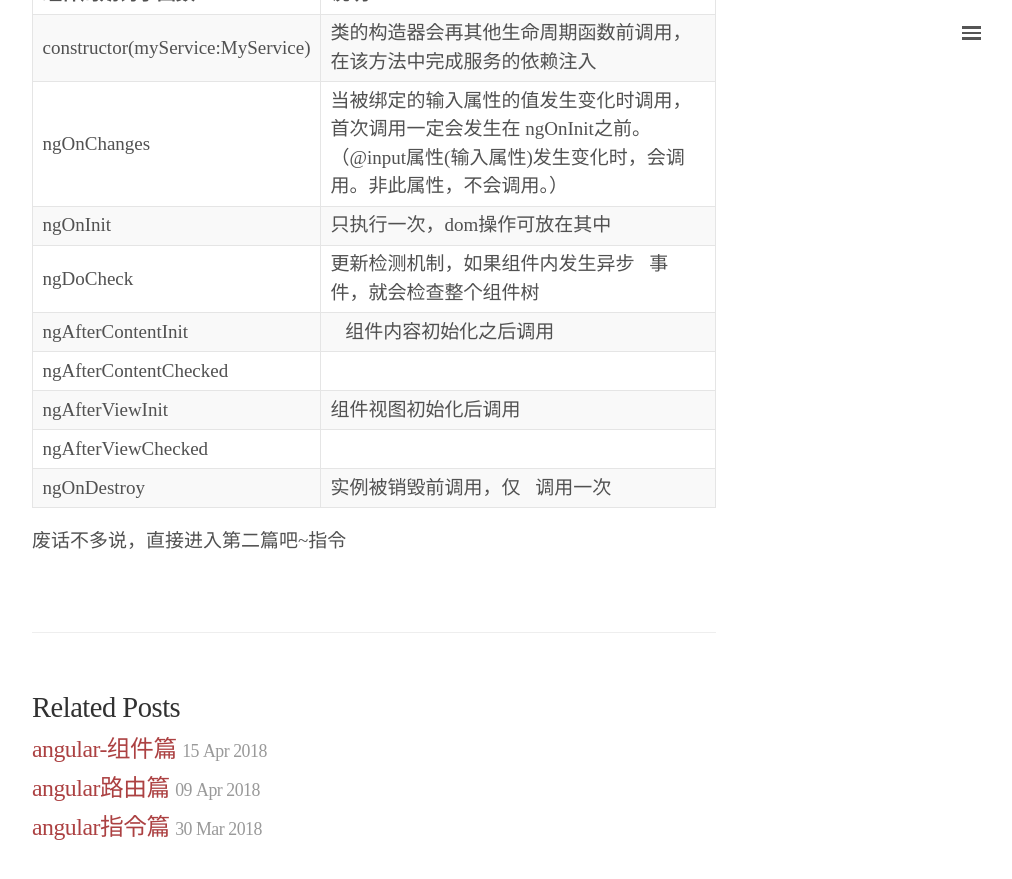
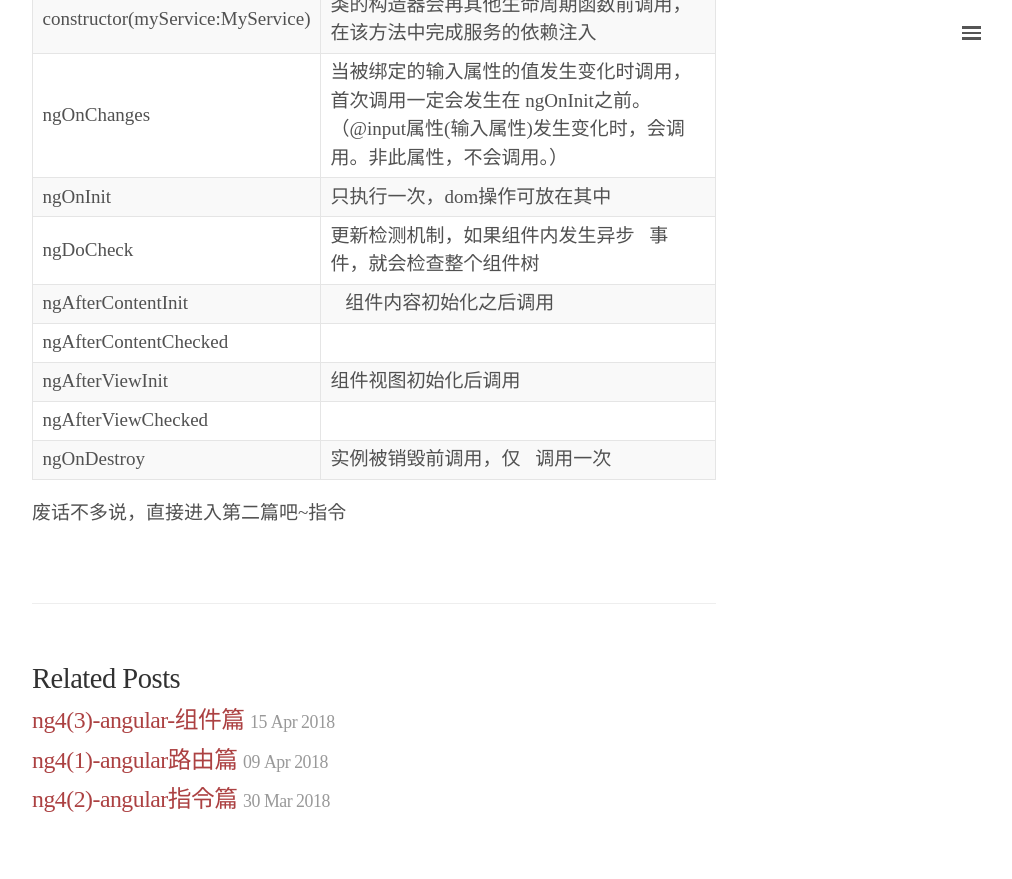
Before and after one commit to monkeyxy/monkeyxy.github.io, a Jekyll site: the page built from _posts/angular/2018-03-28-ng4(0)angular轻入门.markdown, in a window 1280 px wide and 900 px high, scrolled down 2704 px. Shown: the top 879 px of the window, without its empty margins (266-1278 px from the left). Built offline with Jekyll 4.4.1, drawn with Linux system fonts in a browser that asks for light colours; some of the changed text lies outside the part shown.

Commit message:
title修改

```diff
--- a/_posts/angular/2018-03-28-ng4-(0)angular轻入门.markdown
+++ b/_posts/angular/2018-03-28-ng4(0)angular轻入门.markdown
@@ -1,5 +1,5 @@
 ---
-title: angular轻入门
+title: ng4(0)-angular轻入门
 date: '2018-03-28 16:00:00'
 categories: [
 angular
--- a/_posts/angular/2018-03-30-ng4-(2)angular指令篇.markdown
+++ b/_posts/angular/2018-03-30-ng4(2)angular指令篇.markdown
@@ -1,5 +1,5 @@
 ---
-title: angular指令篇
+title: ng4(2)-angular指令篇
 date: '2018-03-30 10:00:00'
 categories: [
 angular
--- a/_posts/angular/2018-04-09-ng4-(1)angluar路由篇.markdown
+++ b/_posts/angular/2018-04-09-ng4(1)angluar路由篇.markdown
@@ -1,5 +1,5 @@
 ---
-title: angular路由篇
+title: ng4(1)-angular路由篇
 date: '2018-04-09 10:00:00'
 categories: [
 angular
--- a/_posts/angular/2018-04-15-ng4-(3)angular组件篇.markdown
+++ b/_posts/angular/2018-04-15-ng4(3)angular组件篇.markdown
@@ -1,5 +1,5 @@
 ---
-title: angular-组件篇
+title: ng4(3)-angular-组件篇
 date: '2018-04-15 14:00:00'
 categories: [
 angular
```
Also changed, not shown: other parts of _posts/angular/2018-03-28-ng4(0)angular轻入门.markdown (+1 -2 lines).
